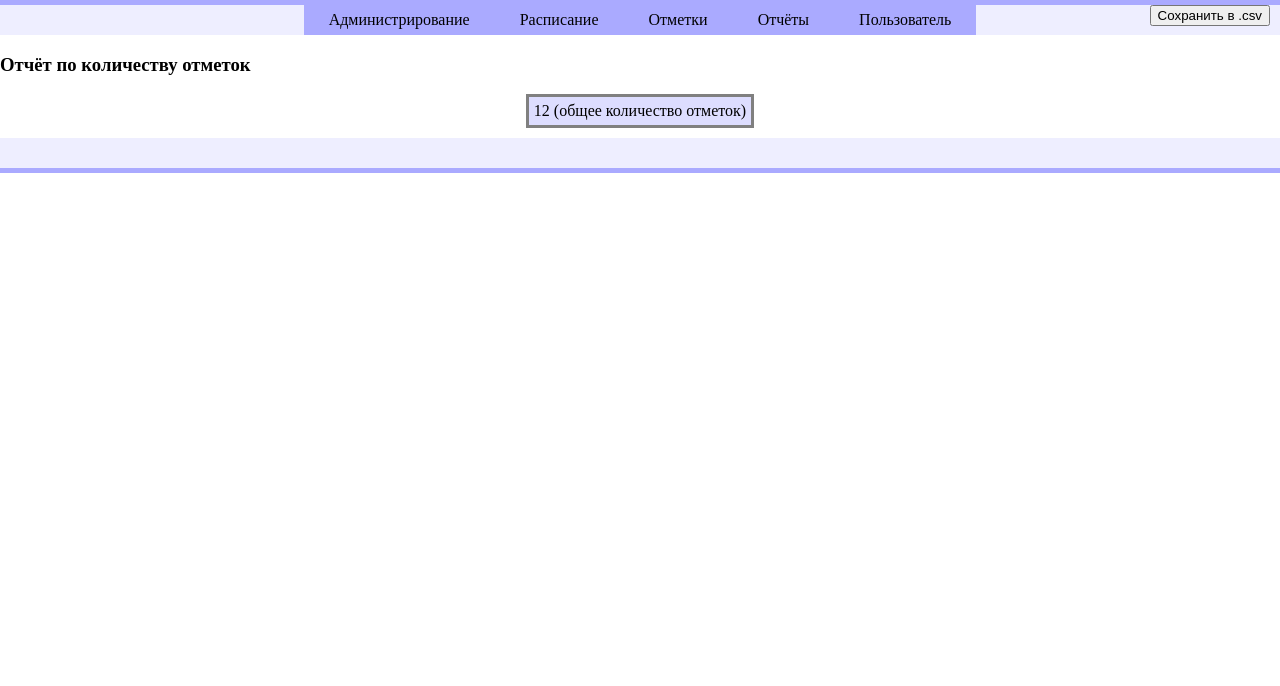
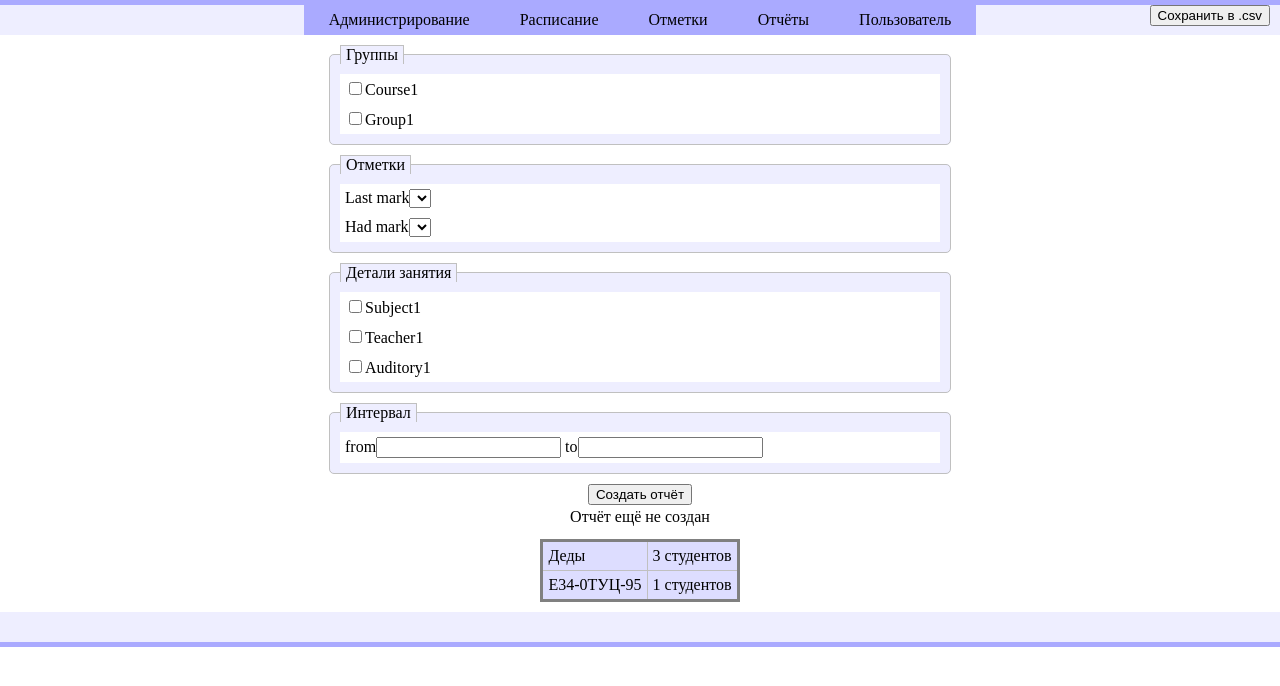
Before and after one commit to resivalex/StudentProgress, a PHP site: page /reports.php in a window 1280 px wide. Shown: the top 686 px of the page. Run offline with PHP 8.4, Linux system fonts and the light colour scheme; a user stored in the database is signed in; data comes from the database, SQL or seed files in the repository; lists and menus that the app fills with data are empty.

Commit message:
структура для отчётов по количеству студентов

```diff
--- /dev/null
+++ b/javascript/reports.js
@@ -0,0 +1,14 @@
+$(document).ready(makeTestReport);
+
+function makeTestReport() {
+    var text =
+        "SELECT groups.name, concat(COUNT(*), ' студентов') " +
+        "FROM groups " +
+        "JOIN students ON (groups.id = students.group_id) " +
+        "GROUP BY groups.id";
+    sqlQuery(text, function(response) {
+        var $table = $(getTableFromJSON(response));
+        $table.addClass("custom_table");
+        $table.appendTo($("#content"));
+    })
+}
--- a/reports.php
+++ b/reports.php
@@ -2,20 +2,9 @@
 
 include_once("template.php");
 
-$title = $document->createElement("title", "Отчёты");
-$head->appendChild($title);
+$head->appendChild(fs("title", "Отчёты по количеству студентов"));
+$head->appendChild(scriptfs("javascript/reports.js"));
 
-$query =
-<<<SQL
-SELECT COUNT(*) AS mark_count
-FROM marks
-SQL;
-
-$result = sql_query($query);
-
-$result['mark_count'][0] .= ' (общее количество отметок)';
-
-$body->appendChild(fs('h3', 'Отчёт по количеству отметок'));
-$body->appendChild(custom_grid_table($result));
+loadfs($body, "templates/reports_base.php");
 
 out_page();
--- a/style.css
+++ b/style.css
@@ -407,6 +407,11 @@ body {
 }
 
 /* for gridDateTable */
+.progress_table {
+    margin-top: 10px;
+    margin-bottom: 10px;
+}
+
 .progress_table .cell {
     padding: 10px;
     text-align: center;
@@ -428,3 +433,26 @@ body {
 .melting:hover {
     opacity: 0.6;
 }
+
+/* for reports */
+.filter_group {
+    margin: 10px auto;
+    padding: 10px;
+    border-radius: 5px;
+    width: 600px;
+    background-color: #eef;
+    border: solid 1px silver;
+}
+
+.filter_group legend {
+    padding-left: 5px;
+    padding-right: 5px;
+    background-color: #eef;
+    border: solid 1px silver;
+    border-bottom-style: none;
+}
+
+.filter_row {
+    background-color: #fff;
+    padding: 5px;
+}
--- /dev/null
+++ b/templates/reports_base.php
@@ -0,0 +1,43 @@
+<fieldset class="filter_group">
+    <legend>Группы</legend>
+    <div id="courses" class="filter_row">
+        <label><input type="checkbox">Course1</label>
+    </div>
+    <div id="groups" class="filter_row">
+        <label><input type="checkbox">Group1</label>
+    </div>
+</fieldset>
+<fieldset class="filter_group">
+    <legend>Отметки</legend>
+    <div id="last_mark" class="filter_row">
+        <label>Last mark<select></select></label>
+    </div>
+    <div id="had_mark" class="filter_row">
+        <label>Had mark<select></select></label>
+    </div>
+</fieldset>
+<fieldset class="filter_group">
+    <legend>Детали занятия</legend>
+    <div id="subjects" class="filter_row">
+        <label><input type="checkbox">Subject1</label>
+    </div>
+    <div id="teachers" class="filter_row">
+        <label><input type="checkbox">Teacher1</label>
+    </div>
+    <div id="auditories" class="filter_row">
+        <label><input type="checkbox">Auditory1</label>
+    </div>
+</fieldset>
+<fieldset class="filter_group">
+    <legend>Интервал</legend>
+    <div id="interval" class="filter_row">
+        <label>from<input type="text"></label>
+        <label>to<input type="text"></label>
+    </div>
+</fieldset>
+<div style="text-align: center">
+    <button id="commit_button">Создать отчёт</button>
+</div>
+<div id="content">
+    <table class="auto_margin"><tr><td>Отчёт ещё не создан</td></tr></table>
+</div>
```
